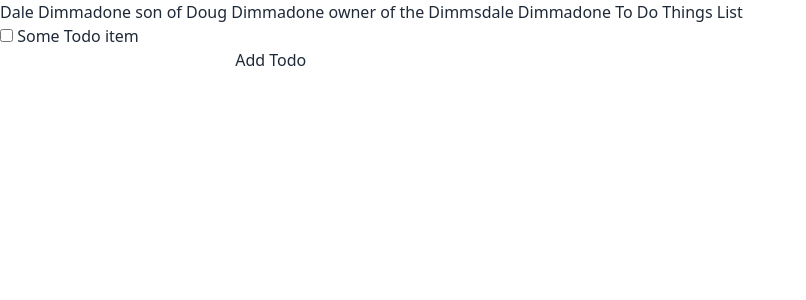
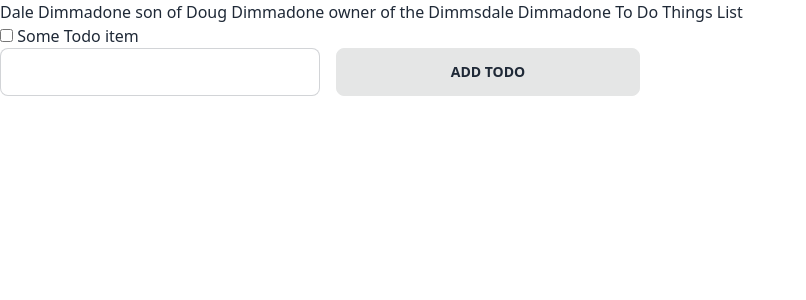
Before and after one commit to B4Dmonkey/SomethingTodo, a FastAPI app: page / in a window 1280 px wide. Shown: the top 300 px of the page, without its empty margins (0-806 px from the left). Run offline with FastAPI, Linux system fonts and the light colour scheme; some libraries are stand-ins or nearby versions.

Commit message:
save these local changes please

```diff
--- a/htmx-python-todo/pyproject.toml
+++ b/htmx-python-todo/pyproject.toml
@@ -11,11 +11,12 @@
 description = "An example todo app using htmx and python"
 authors = ["josiah <josiah@appstack.nyc>"]
 readme = "README.md"
+packages = [{ include = "htmx_python_todo" }]
 
 [tool.poetry.dependencies]
 python = "^3.11"
 fastapi = "^0.103.1"
-uvicorn = {extras = ["standard"], version = "^0.23.2"}
+uvicorn = { extras = ["standard"], version = "^0.23.2" }
 jinja2 = "^3.1.2"
 
 [tool.poetry.scripts]
--- a/htmx-python-todo/templates/index.html
+++ b/htmx-python-todo/templates/index.html
@@ -1,15 +1,14 @@
 <!DOCTYPE html>
 <html>
   <head>
+    <meta charset="utf-8" />
+    <title>Something ToDo</title>
     <!-- HTMX -->
     <script
       src="https://unpkg.com/htmx.org@1.9.2"
       integrity="sha384-L6OqL9pRWyyFU3+/bjdSri+iIphTN/bvYyM37tICVyOJkWZLpP2vGn6VUEXgzg6h"
       crossorigin="anonymous"
     ></script>
-
-    <!-- JQuery -->
-    <script src="https://ajax.googleapis.com/ajax/libs/jquery/3.7.1/jquery.min.js"></script>
 
     <!-- Remove the following if going to prod -->
     <link
@@ -18,10 +17,12 @@
       type="text/css"
     />
     <script src="https://cdn.tailwindcss.com"></script>
+    <!-- JQuery -->
+    <script src="https://ajax.googleapis.com/ajax/libs/jquery/3.7.1/jquery.min.js"></script>
   </head>
 
   <body>
-    <div className="container mx-auto">
+    <div class="container mx-auto">
       <h1>
         Dale Dimmadone son of Doug Dimmadone owner of the Dimmsdale Dimmadone To
         Do Things List
@@ -29,29 +30,27 @@
 
       <ul>
         <li>
-          <input
-            id="myCoolTodo"
-            type="checkbox"
-            name="todo"
-            id="todo"
-            className="input input-bordered w-full max-w-xs"
-          />
+          <input id="myCoolTodo" type="checkbox" name="todo" id="todo" />
           <span>Some Todo item</span>
         </li>
       </ul>
 
-      <div id="call-to-action" className="grid grid-cols-2 space-x-4">
-        <span id="cta-add-new-todo">
+      <!-- This will take further though on how to correctly style this -->
+      <!-- In this example the buttons are in the document so its throwing of the styling compared to the react app -->
+      <div id="call-to-action" >
+        <span id="cta-add-new-todo" class="grid grid-cols-4 space-x-4">
           <input
             type="text"
             name="todo"
             id="todo"
-            className="input input-bordered w-full max-w-xs"
+            class="input input-bordered w-full max-w-xs"
           />
-          <button className="btn btn-active">Add Todo</button>
+          <button class="btn btn-active">Add Todo</button>
         </span>
-        <span id="cta-modify-selected-todo">
 
+        <span id="cta-modify-selected-todo" class="grid grid-cols-4 space-x-4" style="display: none">
+          <button class="btn btn-active">Delete</button>
+          <button class="btn btn-active">Completed</button>
         </span>
       </div>
     </div>
@@ -59,12 +58,18 @@
 </html>
 
 <script>
+  // ? Theres probably a better way to handle the front end besides jquery
+  // ? But I don't want to spend too much time on this (react took all the time)
+  // * the problem with jquery has been lighthouse performance
+  // * Im also not familiar with it so I dont know if im using best practices
   function handleCheckboxChange() {
     if (this.checked) {
-      $("#call-to-action").hide();
+      $("#cta-add-new-todo").hide();
+      $("#cta-modify-selected-todo").show();
     }
     if (!this.checked) {
-      $("#call-to-action").show();
+      $("#cta-add-new-todo").show();
+      $("#cta-modify-selected-todo").hide();
     }
   }
 
@@ -77,4 +82,5 @@
 
 <style>
   /* styles are missing from the react app. They're probably magically added  */
+  /* styles were not missing its just that i was using className instead of class */
 </style>
```
